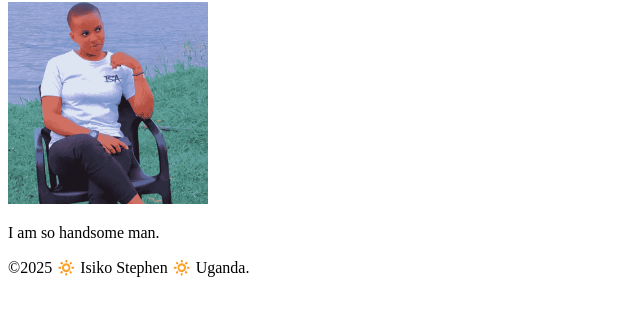
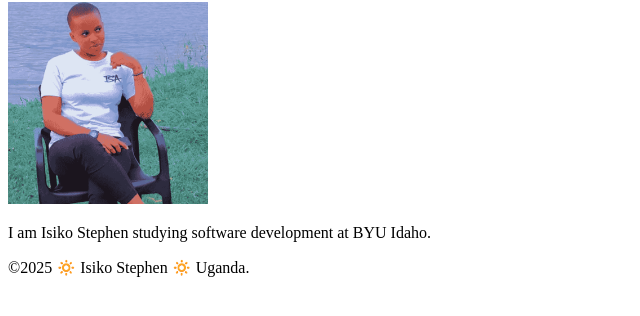
Before and after one commit to aistev1/wdd130, a plain HTML site: page index.html in a window 1280 px wide. Shown: the part 104-420 px from the top of the page, without its empty margins (0-640 px from the left). Drawn offline with Linux system fonts and the light colour scheme.

Commit message:
description edited

```diff
--- a/index.html
+++ b/index.html
@@ -17,7 +17,7 @@
         <h1>Isiko Stephen | WDD 130</h1>
         <img src="images/profile.PNG" alt="Isiko Stephen" width="200">
         <p>
-            I am so handsome man.
+            I am Isiko Stephen studying software development at BYU Idaho.
         </p>
 
     </main>
```
